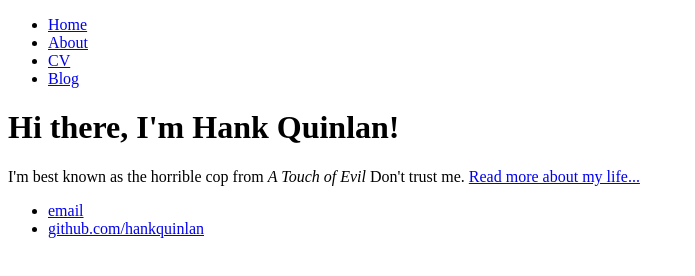
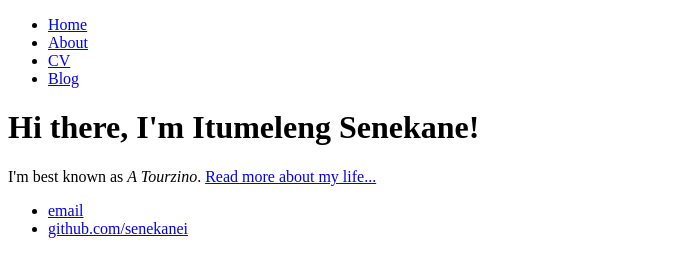
Before and after one commit to senekanei/senekanei.github.io, a plain HTML site: page index.html in a window 1280 px wide. Shown: the whole page, without its empty margins (0-695 px from the left). Drawn offline with Linux system fonts and the light colour scheme.

Commit message:
Update index.html

```diff
--- a/index.html
+++ b/index.html
@@ -1,7 +1,7 @@
 <!DOCTYPE html>
 <html>
 	<head>
-		<title>Hank Quinlan, Horrible Cop</title>
+		<title>Itumeleng Senekane, An Analyst</title>
 	</head>
 	<body>
 		<nav>
@@ -14,14 +14,14 @@
 		</nav>
 		<div class="container">
     		<div class="blurb">
-        		<h1>Hi there, I'm Hank Quinlan!</h1>
-				<p>I'm best known as the horrible cop from <em>A Touch of Evil</em> Don't trust me. <a href="/about">Read more about my life...</a></p>
+        		<h1>Hi there, I'm Itumeleng Senekane!</h1>
+				<p>I'm best known as <em>A Tourzino</em>. <a href="/about">Read more about my life...</a></p>
     		</div><!-- /.blurb -->
 		</div><!-- /.container -->
 		<footer>
     		<ul>
-        		<li><a href="mailto:hankquinlanhub@gmail.com">email</a></li>
-        		<li><a href="https://github.com/hankquinlan">github.com/hankquinlan</a></li>
+        		<li><a href="mailto:senekanei@gmail.com">email</a></li>
+        		<li><a href="https://github.com/senekanei">github.com/senekanei</a></li>
 			</ul>
 		</footer>
 	</body>
```
